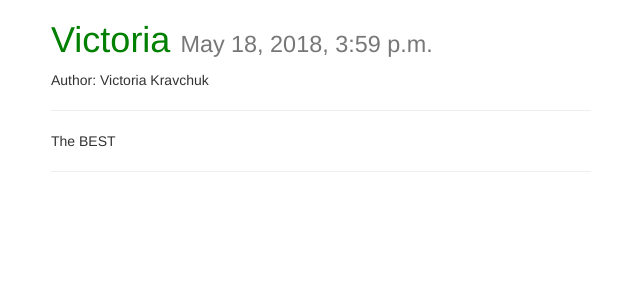
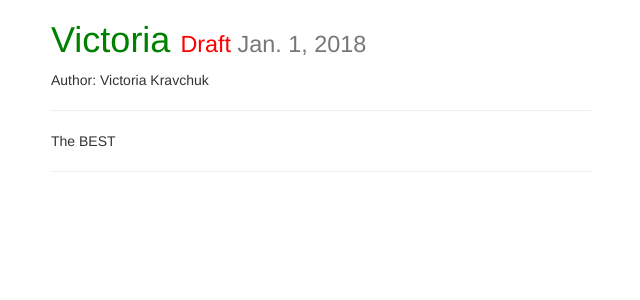
Before and after one commit to Victoria1807/Blog, a Django app: a page that uses templates/post_detail.html in a window 1280 px wide. Shown: the top 300 px of the page, without its empty margins (319-959 px from the left). Run offline with Django 3.2, Linux system fonts and the light colour scheme; data comes from the database, SQL or seed files in the repository; both versions use the stored data as it was after the commit; some libraries are stand-ins or nearby versions.

Commit message:
Added draft and publish fields to post list

```diff
--- a/posts/forms.py
+++ b/posts/forms.py
@@ -8,5 +8,7 @@ class PostForm(forms.ModelForm):
         fields = [
             "title",
             "content",
-            "image"
+            "image",
+            "draft",
+            "publish",
         ]
--- a/posts/models.py
+++ b/posts/models.py
@@ -21,6 +21,8 @@ class Post(models.Model):
     height_field = models.IntegerField(default=0)
     width_field = models.IntegerField(default=0)
     content = models.TextField()
+    draft = models.BooleanField(default=False)
+    publish = models.DateField(auto_now=False, auto_now_add=False)
     updated = models.DateTimeField(auto_now=True, auto_now_add=False)
     timestamp = models.DateTimeField(auto_now=False, auto_now_add=True)
 
--- a/templates/post_detail.html
+++ b/templates/post_detail.html
@@ -10,7 +10,8 @@
     {% if instance.image %}
     <img src="{{ instance.image.url }}" class="img-responsive">
     {% endif %}
-    <h1>{{ instance.title }} <small>{{ instance.timestamp }}</small></h1>
+    <h1>{{ instance.title }} <small>{% if instance.draft %}
+        <span style="color: red;">Draft</span> {% endif %} {{ instance.publish }}</small></h1>
     {% if instance.user.get_full_name %}
     <p>Author: {{ instance.user.get_full_name }}</p>
     {% endif %}
@@ -40,7 +41,6 @@
     {{ instance.content|linebreaks }}
 
     <hr/>
-    <br/>
     <div class="fb-comments" data-href="{{ request.build_absolute_uri }}" data-numposts="5"></div>
 
     </div>
--- a/templates/post_list.html
+++ b/templates/post_list.html
@@ -13,7 +13,7 @@
           <img src="{{ obj.image.url }}" class="img-responsive">
           {% endif %}
           <div class="caption">
-              <h3><a href="{{ obj.get_absolute_url }}">{{ obj.title }}</a> <small>{{ obj.timestamp|timesince }} ago</small></h3>
+              <h3><a href="{{ obj.get_absolute_url }}">{{ obj.title }}</a> <small>{{ obj.publish }}</small></h3>
               {% if obj.user.get_full_name %}<p>Author: {{ obj.user.get_full_name }}</p>{% endif %}
               <p>{{ obj.content|linebreaks|truncatechars:120 }}</p>
               <p><a href="{{ obj.get_absolute_url }}" class="btn btn-primary" role="button">View</a></p>
```
Also changed, not shown: db.sqlite3, posts/migrations/0003_auto_20180518_1547.py (added).
